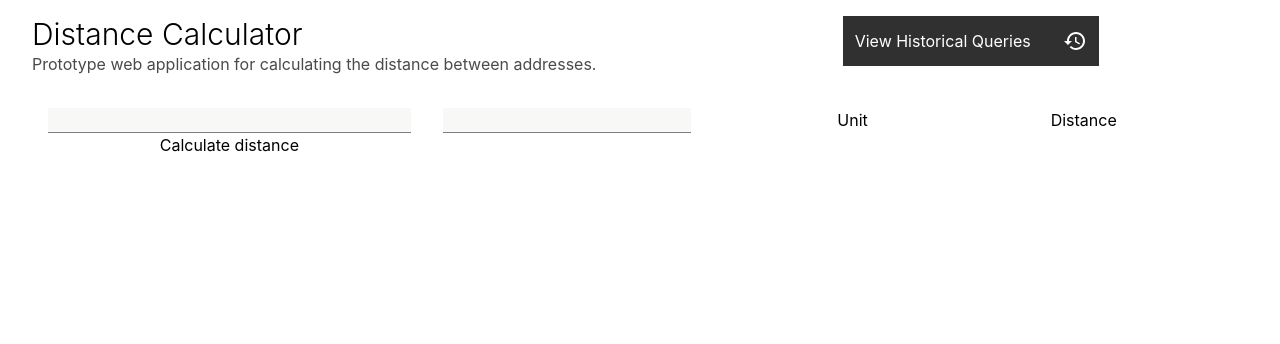
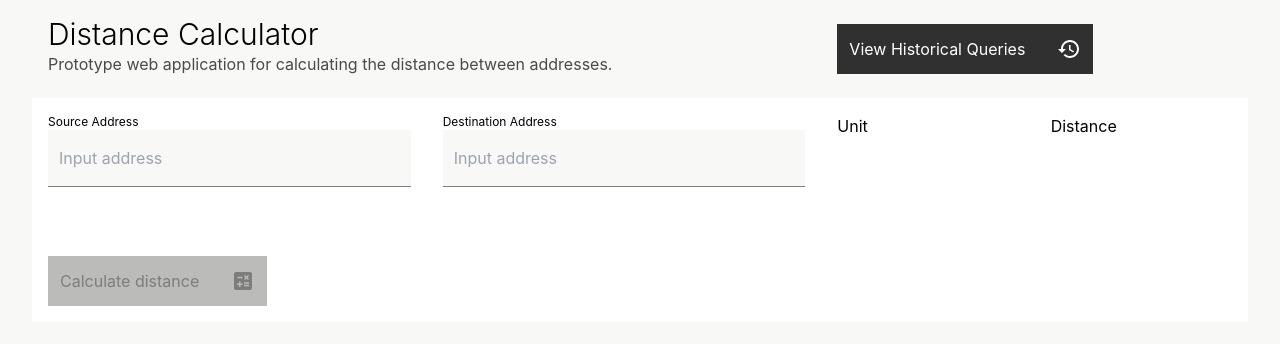
Before and after one commit to jashment/bain-assessment, a React (Vite) app: page / in a window 1280 px wide. Shown: the top 344 px of the page. Built offline with nearby package versions, Linux system fonts and the light colour scheme; a web font is replaced by a local one.

Commit message:
Getting the calculator styling right

```diff
--- a/src/components/Home/Home.jsx
+++ b/src/components/Home/Home.jsx
@@ -8,7 +8,7 @@ const Home = () => {
           <h1 className="text-3xl font-light">Distance Calculator</h1>
           <p className="text-[#4B4949]">Prototype web application for calculating the distance between addresses.</p>
         </div>
-        <div className="basis-2/6 w-1/2">
+        <div className="basis-2/6 md:w-1/2">
           <StyledHistoryButton>
             <p>View Historical Queries</p>
             <div>
@@ -22,11 +22,26 @@ const Home = () => {
       </StyledHeader>
       <CalculatorContainer>
         <StyledInputContainer1>
-          <StyledInput1 />
-          <button>Calculate distance</button>
+          <div>
+            <p className="text-xs">Source Address</p>
+            <StyledInput type="text" placeholder="Input address" />
+          </div>
+          <StyledCalculateButton>
+            <p>Calculate distance</p>
+            <div>
+              <svg xmlns="http://www.w3.org/2000/svg" enableBackground="new 0 0 24 24" height="24px" viewBox="0 0 24 24" width="24px" fill="#7D7D7C">
+                <g>
+                  <rect fill="none" height="24" width="24" /></g>
+                <g>
+                  <path d="M19,3H5C3.9,3,3,3.9,3,5v14c0,1.1,0.9,2,2,2h14c1.1,0,2-0.9,2-2V5C21,3.9,20.1,3,19,3z M13.03,7.06L14.09,6l1.41,1.41 L16.91,6l1.06,1.06l-1.41,1.41l1.41,1.41l-1.06,1.06L15.5,9.54l-1.41,1.41l-1.06-1.06l1.41-1.41L13.03,7.06z M6.25,7.72h5v1.5h-5 V7.72z M11.5,16h-2v2H8v-2H6v-1.5h2v-2h1.5v2h2V16z M18,17.25h-5v-1.5h5V17.25z M18,14.75h-5v-1.5h5V14.75z" />
+                </g>
+              </svg>
+            </div>
+          </StyledCalculateButton>
         </StyledInputContainer1>
         <StyledInputContainer2>
-          <StyledInput2 />
+          <p className="text-xs">Destination Address</p>
+          <StyledInput type="text" placeholder="Input address" />
         </StyledInputContainer2>
         <StyledUnitSelector>Unit</StyledUnitSelector>
         <StyledOutput>Distance</StyledOutput>
@@ -40,7 +55,7 @@ const StyledHome = tw.div`
   flex-col
   h-screen
   px-8
-  bg-[f8f8f6]
+  bg-[#f8f8f6]
 `
 
 const StyledHeader = tw.div`
@@ -48,6 +63,7 @@ const StyledHeader = tw.div`
   flex-col
   md:flex-row
   py-4
+  px-4
   w-full
   justify-between
 `
@@ -60,49 +76,57 @@ const StyledHistoryButton = tw.button`
   gap-8
   bg-[#313030ff]
   text-white
+  my-2
+`
+
+const StyledCalculateButton = tw.button`
+  px-3
+  py-[13px]
+  flex
+  flex-row
+  gap-8
+  bg-[#bbbbb9]
+  text-[#7D7D7C]
+  self-start
+  left-0
 `
 
 const CalculatorContainer = tw.div`
   flex
   flex-row
   gap-8
-  h-10
   bg-white
   p-4
+  h-56
 `
 
 const StyledInputContainer1 = tw.div`
 flex
   flex-col
   basis-2/6
-  h-max
+  h-full
+  justify-between
 `
 
-const StyledInput1 = tw.input`
+const StyledInput = tw.input`
   border-b
   border-[#7D7D7C]
   bg-[#f8f8f6]
+  w-full
+  px-[11px]
+  py-4
 `
 
 const StyledInputContainer2 = tw.div`
-  flex
   basis-2/6
   h-max
 `
 
-const StyledInput2 = tw.input`
-  border-b
-  border-[#7D7D7C]
-  bg-[#f8f8f6]
-`
-
 const StyledUnitSelector = tw.div`
-  flex
   basis-1/6
 `
 
 const StyledOutput = tw.div`
-  flex
   basis-1/6
 `
 
```
Also changed, not shown: src/assets/calculate_black_24dp.svg (added). Lines whose indentation alone changed are shown as unchanged.
